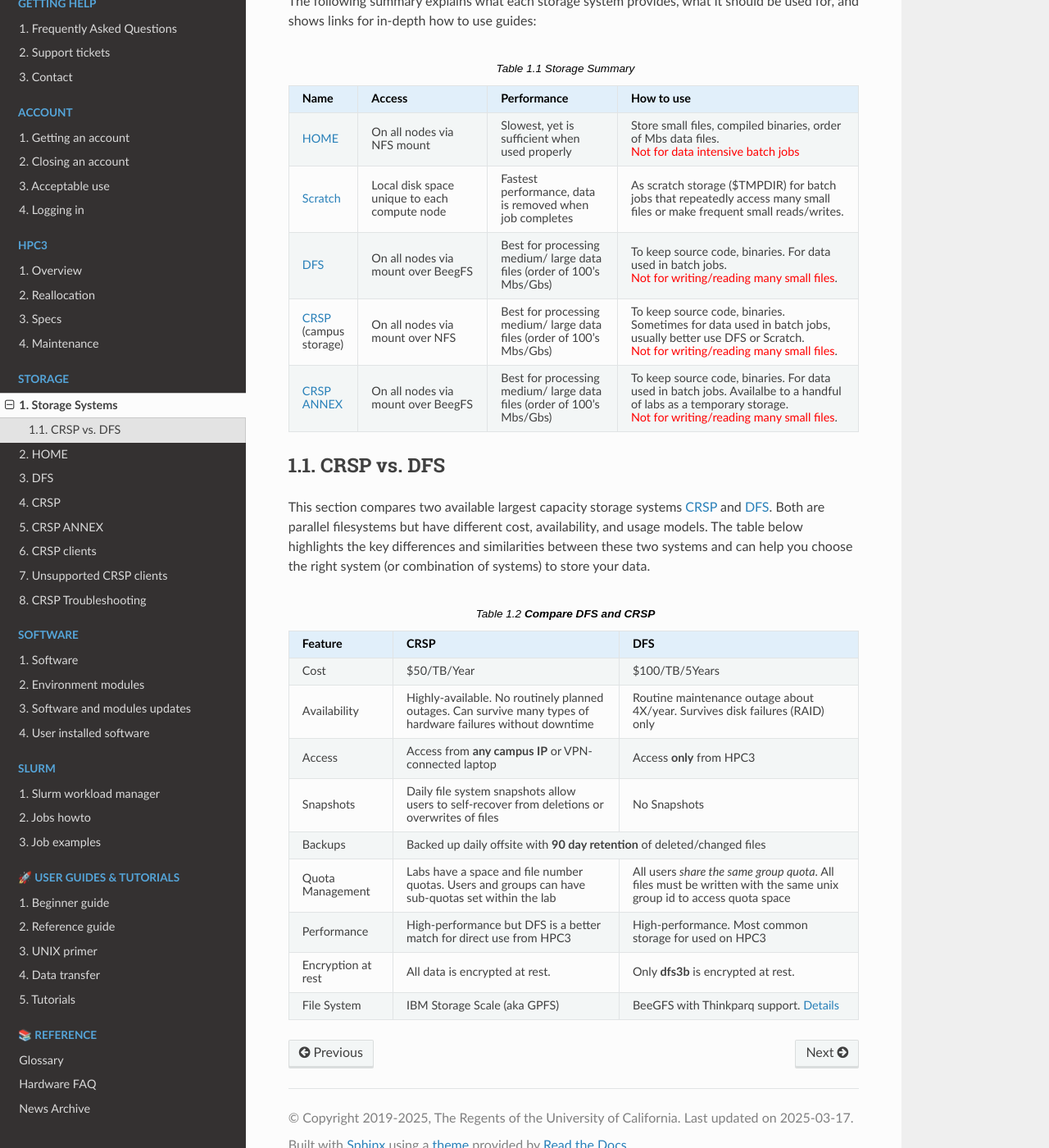
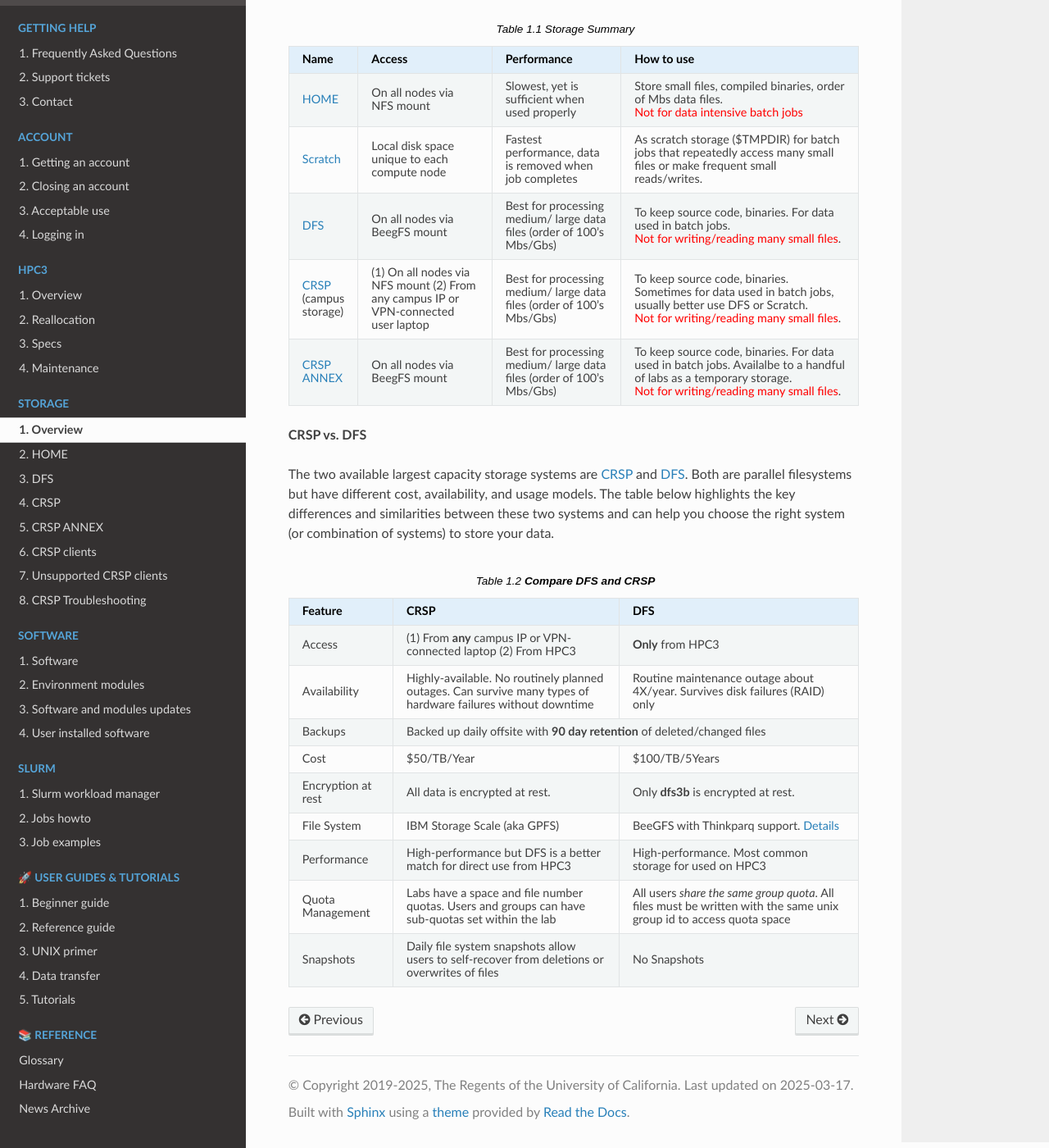
Before and after one commit to RCIC-UCI-Public/website-rcic, a Sphinx documentation site: the page built from docs/source/storage/overview.rst, in a window 1280 px wide and 1400 px high, scrolled down 846 px. Shown: the whole window at 82% size. Built offline with Sphinx 7.4.7 and the Read the Docs theme 3.1.0, drawn with Linux system fonts in a browser that asks for light colours; some of the changed text lies outside the part shown.

Commit message:
order table by features add crsp access from laptop

```diff
--- a/docs/source/storage/overview.rst
+++ b/docs/source/storage/overview.rst
@@ -1,18 +1,17 @@
 
 .. _storage hpc3:
 
-Storage Systems
-===============
+Overview
+=========
 
 RCIC supports several different storage systems, each with their own *sweet spot* for
 price and performance.
+**Connectivity, file System architecture,
+and physical hardware all contribute to the performance of HPC3 storage systems**
 
 All storage systems depicted below are available from the HPC3 cluster.
-:ref:`Campus Storage (CRSP) <crsp>` is unique  in that it can also be accessed from
+:ref:`crsp`  (Campus Storage)  is unique  in that it can also be accessed from
 desktops and laptops without going through HPC3.
-
-Connectivity, file System architecture,
-and physical hardware all contribute to the performance of HPC3 storage systems:
 
 .. figure:: images/storage.png
    :align: center
@@ -43,30 +42,28 @@
    |                                   | to each compute node    | is removed when job completes| access many small files or make frequent small reads/writes.   |
    +-----------------------------------+-------------------------+------------------------------+----------------------------------------------------------------+
    | :ref:`DFS <dfs>`                  | On all nodes            | Best for processing medium/  | To keep source code, binaries. For data used in batch jobs.    |
-   |                                   | via mount over BeegFS   | large data files (order of   |                                                                |
+   |                                   | via BeegFS mount        | large data files (order of   |                                                                |
    |                                   |                         | 100's Mbs/Gbs)               | :red:`Not for writing/reading many small files`.               |
    +-----------------------------------+-------------------------+------------------------------+----------------------------------------------------------------+
-   | :ref:`CRSP <crsp>`                | On all nodes            | Best for processing medium/  | To keep source code, binaries. Sometimes for data used in      |
-   | (campus storage)                  | via mount over NFS      | large data files (order of   | batch jobs, usually better use DFS or Scratch.                 |
-   |                                   |                         | 100's Mbs/Gbs)               |                                                                |
-   |                                   |                         |                              | :red:`Not for writing/reading many small files`.               |
+   | :ref:`CRSP <crsp>`                | (1) On all nodes        | Best for processing medium/  | To keep source code, binaries. Sometimes for data used in      |
+   | (campus storage)                  | via NFS mount           | large data files (order of   | batch jobs, usually better use DFS or Scratch.                 |
+   |                                   | (2) From any campus IP  | 100's Mbs/Gbs)               |                                                                |
+   |                                   | or VPN-connected user   |                              | :red:`Not for writing/reading many small files`.               |
+   |                                   | laptop                  |                              |                                                                |
    +-----------------------------------+-------------------------+------------------------------+----------------------------------------------------------------+
    | :ref:`CRSP ANNEX <crsp annex>`    | On all nodes            | Best for processing medium/  | To keep source code, binaries. For data used in batch jobs.    |
-   |                                   | via mount over BeegFS   | large data files (order of   | Availalbe to a handful of labs as a temporary storage.         |
+   |                                   | via BeegFS mount        | large data files (order of   | Availalbe to a handful of labs as a temporary storage.         |
    |                                   |                         | 100's Mbs/Gbs)               |                                                                |
    |                                   |                         |                              | :red:`Not for writing/reading many small files`.               |
    +-----------------------------------+-------------------------+------------------------------+----------------------------------------------------------------+
 
-.. _crsp dfs comparison:
 
-CRSP vs. DFS
-^^^^^^^^^^^^
+**CRSP vs. DFS**
 
-This section compares two available largest capacity storage systems :ref:`CRSP <crsp>` and :ref:`DFS <dfs>`.
+The two available largest capacity storage systems are :ref:`CRSP <crsp>` and :ref:`DFS <dfs>`.
 Both are parallel filesystems but have different cost, availability, and usage models.
 The table below highlights the key differences and similarities between these two systems
 and can help you choose the right system (or combination of systems) to store your data.
-
 
 .. table:: **Compare DFS and CRSP**
    :align: center
@@ -75,28 +72,18 @@
    +--------------+------------------------------------------+---------------------------------------------+
    | **Feature**  | **CRSP**                                 | **DFS**                                     |
    +==============+==========================================+=============================================+
-   | Cost         | $50/TB/Year                              |  $100/TB/5Years                             |
+   | Access       | (1) From **any** campus IP or            |  **Only** from HPC3                         |
+   |              | VPN-connected laptop                     |                                             |
+   |              | (2) From HPC3                            |                                             |
    +--------------+------------------------------------------+---------------------------------------------+
    | Availability | Highly-available. No routinely planned   |  Routine maintenance outage about 4X/year.  |
    |              | outages. Can survive many types of       |  Survives disk failures (RAID) only         |
    |              | hardware failures without downtime       |                                             |
    +--------------+------------------------------------------+---------------------------------------------+
-   | Access       | Access from **any campus IP** or         |  Access **only** from HPC3                  |
-   |              | VPN-connected laptop                     |                                             |
-   +--------------+------------------------------------------+---------------------------------------------+
-   | Snapshots    | Daily file system snapshots allow users  |  No Snapshots                               |
-   |              | to self-recover from deletions or        |                                             |
-   |              | overwrites of files                      |                                             |
-   +--------------+------------------------------------------+---------------------------------------------+
    | Backups      | Backed up daily offsite with **90 day retention**                                      |
    |              | of deleted/changed files                                                               |
    +--------------+------------------------------------------+---------------------------------------------+
-   | Quota        | Labs have a space and file number quotas.| All users *share the same group quota*. All |
-   | Management   | Users and groups can have sub-quotas     | files must be written with the same unix    |
-   |              | set within the lab                       | group id to access quota space              |
-   +--------------+------------------------------------------+---------------------------------------------+
-   | Performance  | High-performance but DFS is a better     | High-performance. Most common storage for   |
-   |              | match for direct use from HPC3           | used on HPC3                                |
+   | Cost         | $50/TB/Year                              |  $100/TB/5Years                             |
    +--------------+------------------------------------------+---------------------------------------------+
    | Encryption   |  All data is encrypted at rest.          | Only **dfs3b** is encrypted at rest.        |
    | at rest      |                                          |                                             |
@@ -104,3 +91,14 @@
    | File System  | IBM Storage Scale (aka GPFS)             | BeeGFS with Thinkparq support.              |
    |              |                                          | `Details  <https://www.beegfs.io/c/>`_      |
    +--------------+------------------------------------------+---------------------------------------------+
+   | Performance  | High-performance but DFS is a better     | High-performance. Most common storage for   |
+   |              | match for direct use from HPC3           | used on HPC3                                |
+   +--------------+------------------------------------------+---------------------------------------------+
+   | Quota        | Labs have a space and file number quotas.| All users *share the same group quota*. All |
+   | Management   | Users and groups can have sub-quotas     | files must be written with the same unix    |
+   |              | set within the lab                       | group id to access quota space              |
+   +--------------+------------------------------------------+---------------------------------------------+
+   | Snapshots    | Daily file system snapshots allow users  |  No Snapshots                               |
+   |              | to self-recover from deletions or        |                                             |
+   |              | overwrites of files                      |                                             |
+   +--------------+------------------------------------------+---------------------------------------------+
```
Also changed, not shown: other parts of docs/source/storage/overview.rst (+2 -2 lines).
